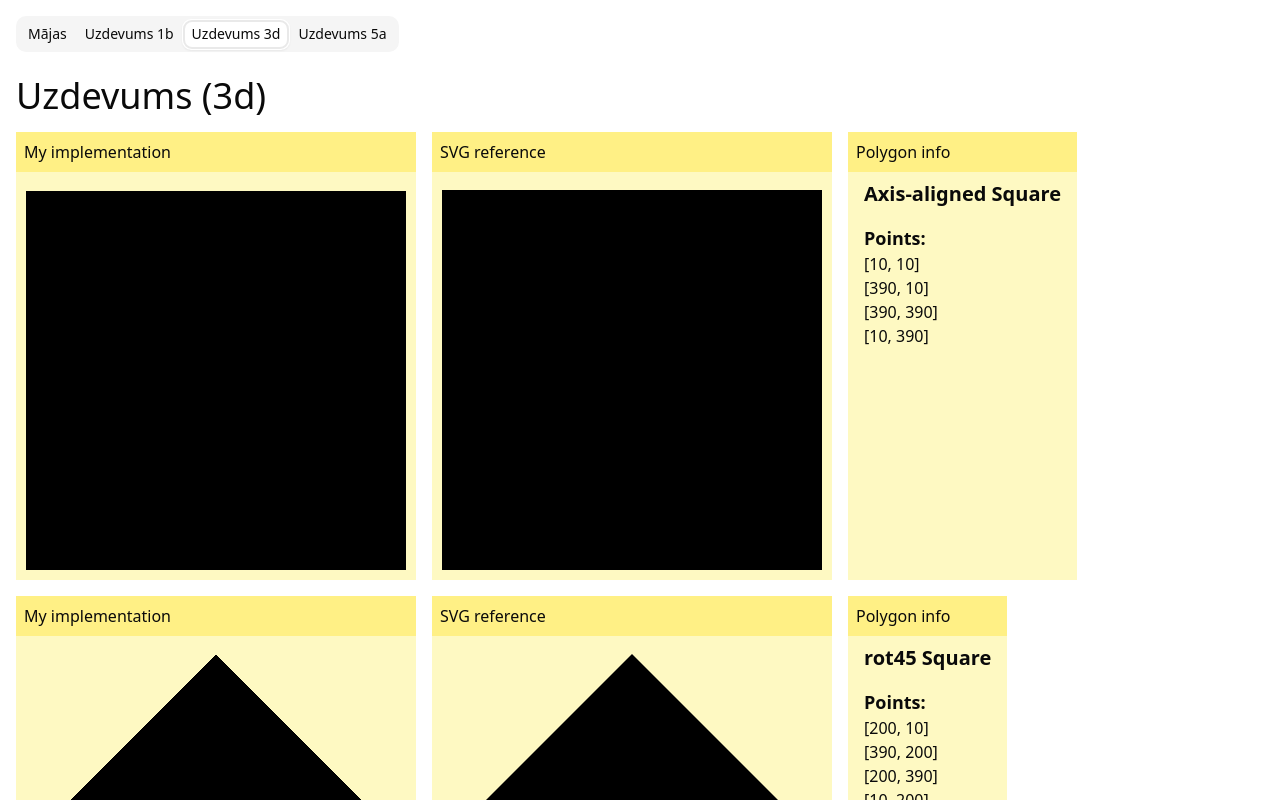
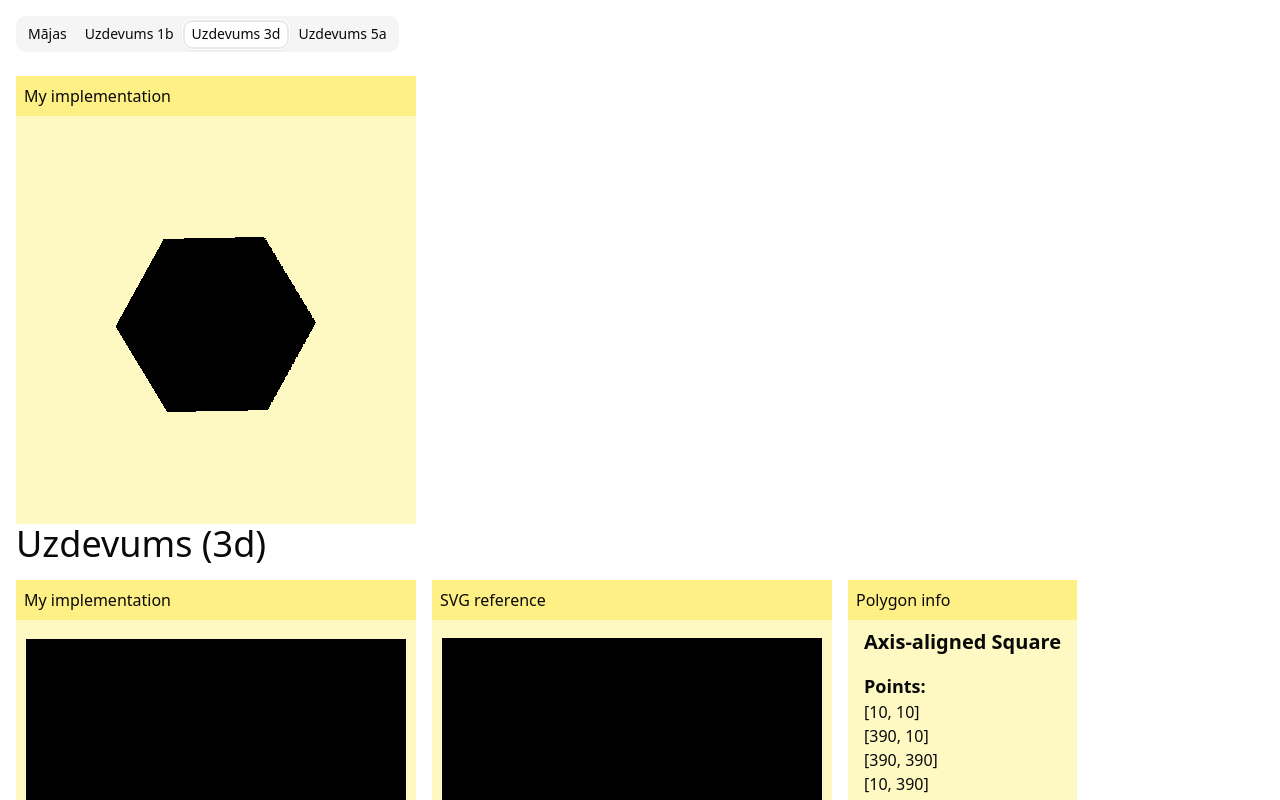
Before and after one commit to 3starblaze/datorgrafika, a React (Vite) app: page / in a window 1280 px wide. Both pictures are taken after a click on the tab "Uzdevums 3d". Shown: the top 800 px of the page. Built offline with nearby package versions, Linux system fonts and the light colour scheme.

Commit message:
Add rotating polygon example

```diff
--- a/src/pages/task3d.tsx
+++ b/src/pages/task3d.tsx
@@ -1,7 +1,7 @@
-import { ReactNode, useEffect, useRef } from "react";
+import { ReactNode, useEffect, useRef, useState } from "react";
 
 type Vector2 = [number, number];
-type Polygon = [Vector2, Vector2, Vector2, ...Vector2[]];
+type Polygon = Vector2[];
 
 const PIXEL_SIZE = 4;
 const MAX_BYTE = 255;
@@ -156,9 +156,58 @@ const exampleRegistry: Example[] = [
   },
 ];
 
+const polygonPoints = function(
+  diagonalRadius: number,
+  angle: number,
+  sides: number,
+): Vector2[] {
+    return [...Array(sides).keys()].map(
+        (i) => {
+            const newAngle = i * 2 * Math.PI / sides + angle;
+            return [Math.cos(newAngle) * diagonalRadius, Math.sin(newAngle) * diagonalRadius];
+        }
+    );
+};
+
+const RotatingPolygon = function () {
+    const [offset, setOffset] = useState(0);
+
+    useEffect(() => {
+        let start: DOMHighResTimeStamp;
+        let keepGoing = true;
+
+        const callback = (last: DOMHighResTimeStamp) => {
+            if (!keepGoing) return;
+            if (start === undefined) start = last;
+
+            setOffset(offset + (last - start) * 0.0015);
+            start = last;
+
+            requestAnimationFrame(callback);
+        }
+
+        requestAnimationFrame(callback);
+        return () => { keepGoing = false };
+    });
+
+    const points: Vector2[] = polygonPoints(100, offset, 6).map(([x, y]) => [x + 200, y + 200]);
+
+    return (
+        <div className="flex">
+            <Card title="My implementation">
+                <MyPolygonCanvas
+                    size={[400, 400]}
+                    polygon={points} />
+            </Card>
+        </div>
+    );
+};
+
 export default function () {
     return (
         <div>
+          <RotatingPolygon />
+
             <h2 className="text-4xl mb-4">Uzdevums (3d)</h2>
 
             <div className="flex flex-col gap-4">
@@ -180,8 +229,8 @@ export default function () {
                             <div className="px-4 flex flex-col gap-4">
                                 <div className="text-xl font-bold">{title}</div>
                                 <div>
-                                  <div className="text-lg font-bold">Points:</div>
-                                  {polygon.map(([x, y]) => <div>{`[${x}, ${y}]`}</div>)}
+                                    <div className="text-lg font-bold">Points:</div>
+                                    {polygon.map(([x, y]) => <div>{`[${x}, ${y}]`}</div>)}
                                 </div>
                             </div>
                         </Card>
```
